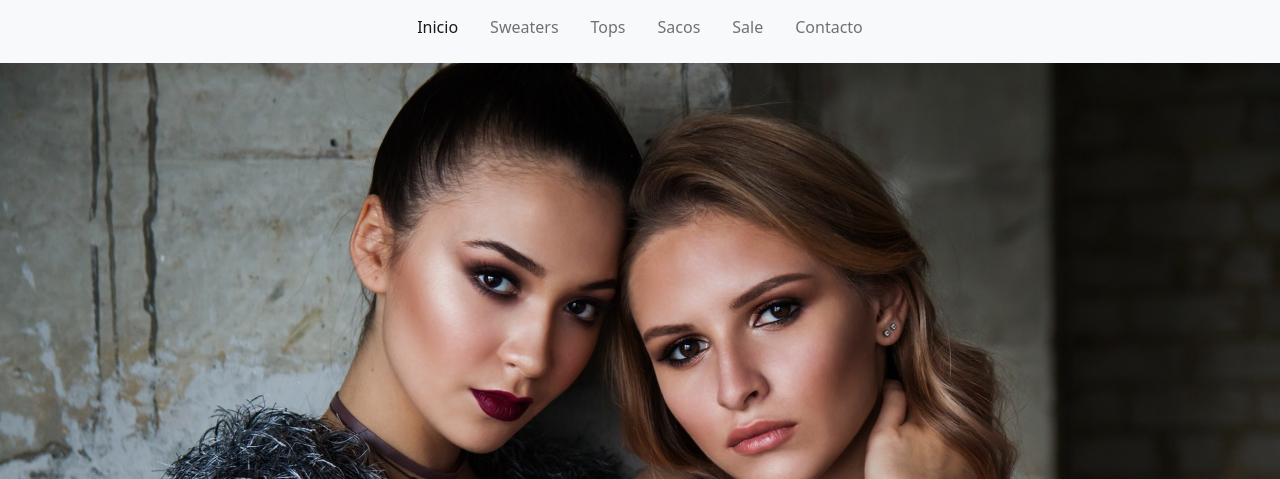
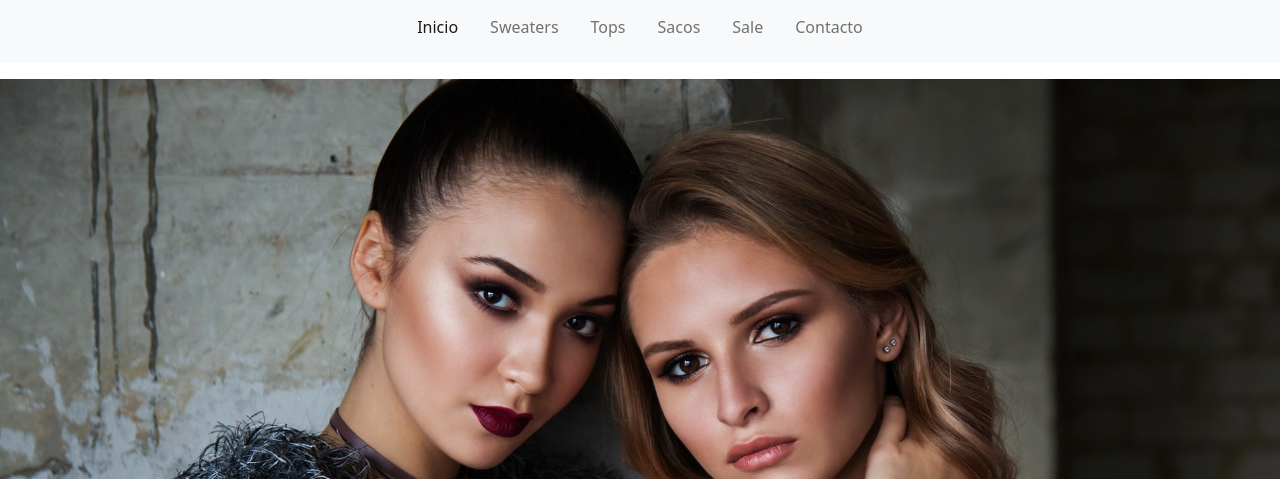
Before and after one commit to LucasPerezErro/tiendaropaPerezErro, a website: page index.html in a window 1280 px wide. Shown: the part 65-544 px from the top of the page. Drawn offline with nearby package versions, Linux system fonts and the light colour scheme.

Commit message:
commitagain

```diff
--- a/scss/secciones/_header.scss
+++ b/scss/secciones/_header.scss
@@ -4,6 +4,6 @@
 }
 
 body{
-  padding-top: 8em;
+  padding-top: 9em;
 }
 /* Termina header */
```
Also changed, not shown: scss/main.css.
